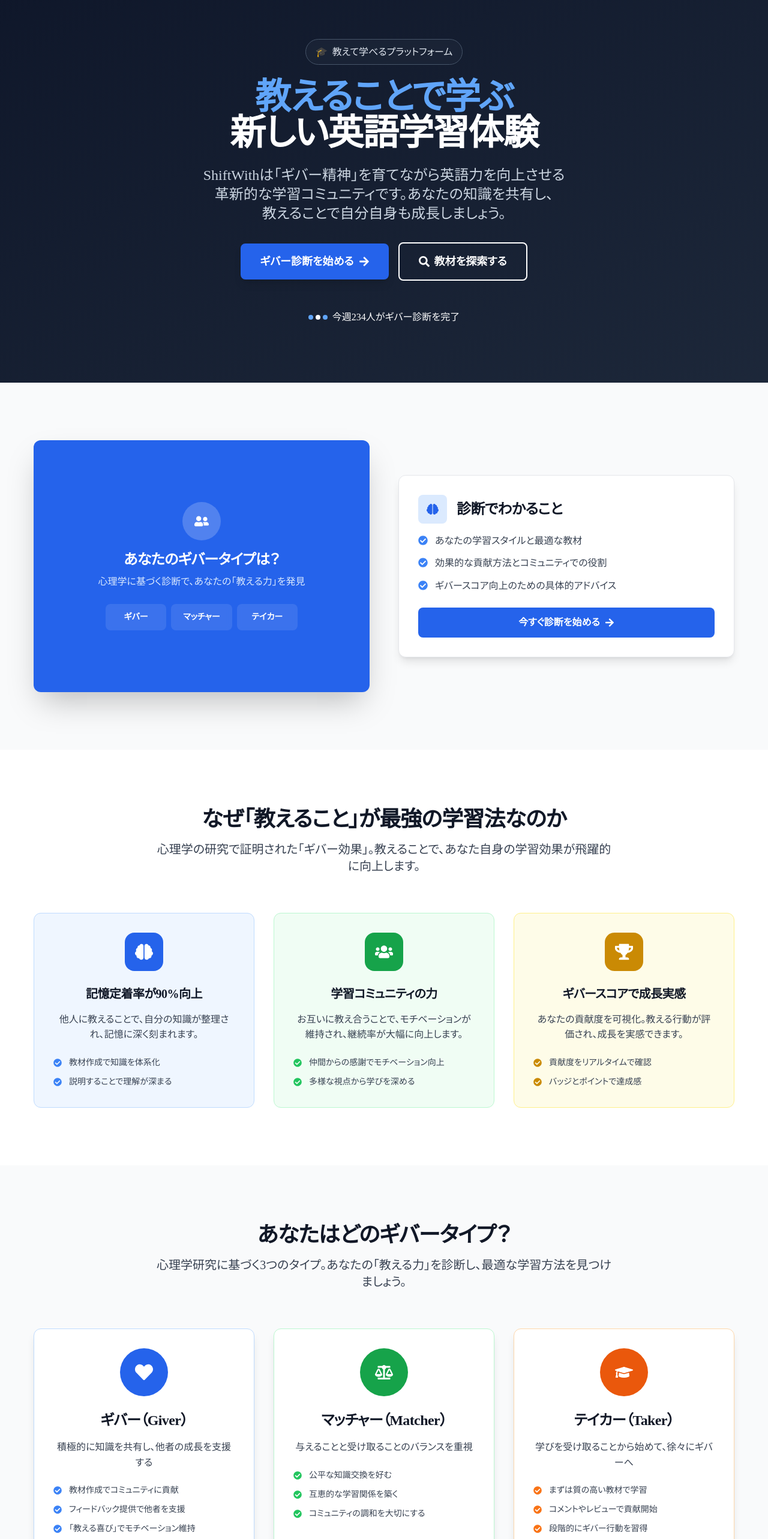
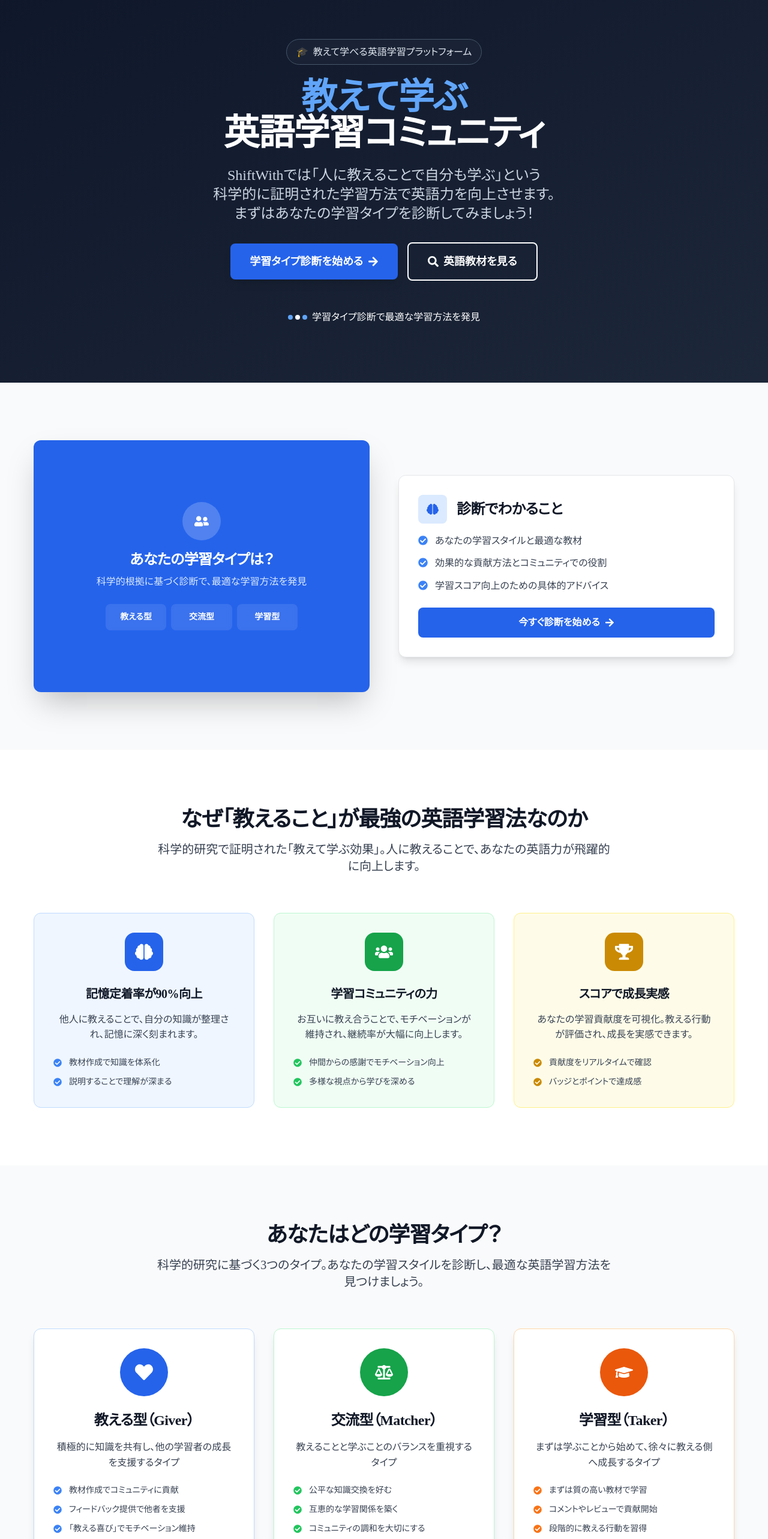
Before and after one commit to masatoman/personality-quiz, a Next.js app: page / in a window 1280 px wide. Shown: the part 100-2666 px from the top of the page at 60% size. Built offline with nearby package versions, Linux system fonts and the light colour scheme; no server answers.

Commit message:
fix: ビルドエラー修正 - 未使用変数・インポート削除、Suspense境界追加、useCallback修正

```diff
--- a/src/app/api/rankings/weekly/route.ts
+++ b/src/app/api/rankings/weekly/route.ts
@@ -41,7 +41,6 @@ const generateMockRankings = () => {
 // 簡素化されたランキングデータ取得関数
 const getWeeklyRankings = unstable_cache(
   async () => {
-    const startTime = Date.now();
     try {
       const supabase = createClient();
 
--- a/src/app/api/setup/fix-rls-policy/route.ts
+++ b/src/app/api/setup/fix-rls-policy/route.ts
@@ -31,7 +31,7 @@ export async function GET() {
 
     for (const query of rlsQueries) {
       try {
-        const { data, error } = await supabase.rpc('execute_sql', { sql_query: query });
+        const { error } = await supabase.rpc('execute_sql', { sql_query: query });
 
         if (error) {
           console.error('SQL実行エラー:', error);
--- a/src/app/page.tsx
+++ b/src/app/page.tsx
@@ -1,22 +1,12 @@
 'use client';
 
-import React, { useState } from 'react';
+import React from 'react';
 import { motion } from 'framer-motion';
 import Link from 'next/link';
-import { FaArrowRight, FaCheck, FaUsers, FaChalkboardTeacher, FaHeart, FaGift, FaBalanceScale, FaHandHoldingHeart, FaStar, FaSearch, FaBrain, FaTrophy, FaGraduationCap, FaUserFriends, FaCheckCircle } from 'react-icons/fa';
-import { useRouter } from 'next/navigation';
+import { FaArrowRight, FaUsers, FaHeart, FaBalanceScale, FaSearch, FaBrain, FaTrophy, FaGraduationCap, FaUserFriends, FaCheckCircle } from 'react-icons/fa';
 
 export default function LandingPage() {
-  const router = useRouter();
-  const [isHovered, setIsHovered] = useState(false);
-
-  const startGiverDiagnosis = () => {
-    router.push('/auth/signup');
-  };
-
-  const exploreContent = () => {
-    router.push('/explore');
-  };
+  // const [isHovered, setIsHovered] = useState(false);
 
   return (
     <div className="bg-white dark:bg-gray-900 text-gray-900 dark:text-gray-100">
@@ -36,7 +26,7 @@ export default function LandingPage() {
             transition={{ delay: 0.1, duration: 0.5 }}
           >
             <span className="mr-2">🎓</span>
-            教えて学べるプラットフォーム
+            教えて学べる英語学習プラットフォーム
           </motion.div>
 
           {/* メインタイトル */}
@@ -46,8 +36,8 @@ export default function LandingPage() {
             animate={{ y: 0, opacity: 1 }}
             transition={{ delay: 0.2, duration: 0.6 }}
           >
-            <span className="text-blue-400">教えることで学ぶ</span><br />
-            新しい英語学習体験
+            <span className="text-blue-400">教えて学ぶ</span><br />
+            英語学習コミュニティ
           </motion.h1>
 
           {/* 説明文 */}
@@ -57,9 +47,9 @@ export default function LandingPage() {
             animate={{ y: 0, opacity: 1 }}
             transition={{ delay: 0.3, duration: 0.6 }}
           >
-            ShiftWithは「ギバー精神」を育てながら英語力を向上させる<br />
-            革新的な学習コミュニティです。あなたの知識を共有し、<br />
-            教えることで自分自身も成長しましょう。
+            ShiftWithでは「人に教えることで自分も学ぶ」という<br />
+            科学的に証明された学習方法で英語力を向上させます。<br />
+            まずはあなたの学習タイプを診断してみましょう！
           </motion.p>
 
           {/* CTAボタン */}
@@ -71,7 +61,7 @@ export default function LandingPage() {
           >
             <Link href="/quiz">
               <button className="bg-blue-600 hover:bg-blue-700 text-white px-8 py-4 rounded-lg font-bold text-lg transition-all duration-300 flex items-center shadow-lg hover:shadow-xl">
-                ギバー診断を始める
+                学習タイプ診断を始める
                 <FaArrowRight className="ml-2" />
               </button>
             </Link>
@@ -79,7 +69,7 @@ export default function LandingPage() {
             <Link href="/explore">
               <button className="bg-transparent border-2 border-white text-white hover:bg-white hover:text-slate-900 px-8 py-4 rounded-lg font-semibold text-lg transition-all duration-300 flex items-center">
                 <FaSearch className="mr-2" />
-                教材を探索する
+                英語教材を見る
               </button>
             </Link>
           </motion.div>
@@ -97,7 +87,10 @@ export default function LandingPage() {
                 <div className="w-2 h-2 bg-white rounded-full"></div>
                 <div className="w-2 h-2 bg-blue-400 rounded-full"></div>
               </div>
-              <span className="text-white font-medium">今週234人がギバー診断を完了</span>
+              <span className="text-white font-medium">
+                {/* TODO: 実際の統計データに置き換える */}
+                学習タイプ診断で最適な学習方法を発見
+              </span>
             </div>
           </motion.div>
         </div>
@@ -120,18 +113,18 @@ export default function LandingPage() {
                   <div className="w-16 h-16 bg-white/20 rounded-full flex items-center justify-center mb-4">
                     <FaUserFriends className="text-2xl" />
                   </div>
-                  <h3 className="text-2xl font-bold mb-2 text-white">あなたのギバータイプは？</h3>
-                  <p className="text-blue-100 mb-6">心理学に基づく診断で、あなたの「教える力」を発見</p>
+                  <h3 className="text-2xl font-bold mb-2 text-white">あなたの学習タイプは？</h3>
+                  <p className="text-blue-100 mb-6">科学的根拠に基づく診断で、最適な学習方法を発見</p>
 
                   <div className="grid grid-cols-3 gap-2 w-full max-w-xs">
                     <div className="bg-white/10 backdrop-blur-sm rounded-lg p-3 text-center">
-                      <p className="font-semibold text-sm text-white">ギバー</p>
+                      <p className="font-semibold text-sm text-white">教える型</p>
                     </div>
                     <div className="bg-white/10 backdrop-blur-sm rounded-lg p-3 text-center">
-                      <p className="font-semibold text-sm text-white">マッチャー</p>
+                      <p className="font-semibold text-sm text-white">交流型</p>
                     </div>
                     <div className="bg-white/10 backdrop-blur-sm rounded-lg p-3 text-center">
-                      <p className="font-semibold text-sm text-white">テイカー</p>
+                      <p className="font-semibold text-sm text-white">学習型</p>
                     </div>
                   </div>
                 </div>
@@ -163,7 +156,7 @@ export default function LandingPage() {
                 </li>
                 <li className="flex items-start">
                   <FaCheckCircle className="text-blue-500 mt-1 mr-3 flex-shrink-0" />
-                  <span>ギバースコア向上のための具体的アドバイス</span>
+                  <span>学習スコア向上のための具体的アドバイス</span>
                 </li>
               </ul>
 
@@ -192,10 +185,10 @@ export default function LandingPage() {
             transition={{ duration: 0.6 }}
           >
             <h2 id="features-heading" className="text-3xl md:text-4xl font-bold text-gray-900 mb-4">
-              なぜ「教えること」が最強の学習法なのか
+              なぜ「教えること」が最強の英語学習法なのか
             </h2>
             <p className="text-xl text-gray-700 max-w-3xl mx-auto">
-              心理学の研究で証明された「ギバー効果」。教えることで、あなた自身の学習効果が飛躍的に向上します。
+              科学的研究で証明された「教えて学ぶ効果」。人に教えることで、あなたの英語力が飛躍的に向上します。
             </p>
           </motion.div>
 
@@ -265,9 +258,9 @@ export default function LandingPage() {
               <div className="w-16 h-16 bg-yellow-600 rounded-2xl flex items-center justify-center mx-auto mb-6">
                 <FaTrophy className="text-3xl text-white" />
               </div>
-              <h3 className="text-xl font-bold text-gray-900 mb-4">ギバースコアで成長実感</h3>
+              <h3 className="text-xl font-bold text-gray-900 mb-4">スコアで成長実感</h3>
               <p className="text-gray-700 mb-6">
-                あなたの貢献度を可視化。教える行動が評価され、成長を実感できます。
+                あなたの学習貢献度を可視化。教える行動が評価され、成長を実感できます。
               </p>
               <ul className="text-left space-y-3 text-sm text-gray-700">
                 <li className="flex items-center">
@@ -294,10 +287,10 @@ export default function LandingPage() {
             transition={{ duration: 0.6 }}
           >
             <h2 className="text-3xl md:text-4xl font-bold text-gray-900 mb-4">
-              あなたはどのギバータイプ？
+              あなたはどの学習タイプ？
             </h2>
             <p className="text-xl text-gray-700 max-w-3xl mx-auto">
-              心理学研究に基づく3つのタイプ。あなたの「教える力」を診断し、最適な学習方法を見つけましょう。
+              科学的研究に基づく3つのタイプ。あなたの学習スタイルを診断し、最適な英語学習方法を見つけましょう。
             </p>
           </motion.div>
 
@@ -313,9 +306,9 @@ export default function LandingPage() {
               <div className="w-20 h-20 bg-blue-600 rounded-full flex items-center justify-center mx-auto mb-6">
                 <FaHeart className="text-3xl text-white" />
               </div>
-              <h3 className="text-2xl font-bold text-gray-900 mb-4">ギバー（Giver）</h3>
+              <h3 className="text-2xl font-bold text-gray-900 mb-4">教える型（Giver）</h3>
               <p className="text-gray-700 mb-6">
-                積極的に知識を共有し、他者の成長を支援する
+                積極的に知識を共有し、他の学習者の成長を支援するタイプ
               </p>
               <ul className="text-left space-y-3 text-sm text-gray-700">
                 <li className="flex items-center">
@@ -344,9 +337,9 @@ export default function LandingPage() {
               <div className="w-20 h-20 bg-green-600 rounded-full flex items-center justify-center mx-auto mb-6">
                 <FaBalanceScale className="text-3xl text-white" />
               </div>
-              <h3 className="text-2xl font-bold text-gray-900 mb-4">マッチャー（Matcher）</h3>
+              <h3 className="text-2xl font-bold text-gray-900 mb-4">交流型（Matcher）</h3>
               <p className="text-gray-700 mb-6">
-                与えることと受け取ることのバランスを重視
+                教えることと学ぶことのバランスを重視するタイプ
               </p>
               <ul className="text-left space-y-3 text-sm text-gray-700">
                 <li className="flex items-center">
@@ -375,9 +368,9 @@ export default function LandingPage() {
               <div className="w-20 h-20 bg-orange-600 rounded-full flex items-center justify-center mx-auto mb-6">
                 <FaGraduationCap className="text-3xl text-white" />
               </div>
-              <h3 className="text-2xl font-bold text-gray-900 mb-4">テイカー（Taker）</h3>
+              <h3 className="text-2xl font-bold text-gray-900 mb-4">学習型（Taker）</h3>
               <p className="text-gray-700 mb-6">
-                学びを受け取ることから始めて、徐々にギバーへ
+                まずは学ぶことから始めて、徐々に教える側へ成長するタイプ
               </p>
               <ul className="text-left space-y-3 text-sm text-gray-700">
                 <li className="flex items-center">
@@ -390,7 +383,7 @@ export default function LandingPage() {
                 </li>
                 <li className="flex items-center">
                   <FaCheckCircle className="text-orange-500 mr-3 flex-shrink-0" />
-                  <span>段階的にギバー行動を習得</span>
+                  <span>段階的に教える行動を習得</span>
                 </li>
               </ul>
             </motion.div>
@@ -410,13 +403,13 @@ export default function LandingPage() {
               今すぐShiftWithコミュニティに参加
             </h2>
             <p className="text-xl text-slate-300 mb-8 max-w-2xl mx-auto">
-              あなたのギバータイプを発見し、「教えることで学ぶ」新しい英語学習体験を始めましょう！
+              あなたの学習タイプを発見し、「教えて学ぶ」新しい英語学習体験を始めましょう！
             </p>
 
             <div className="flex flex-col sm:flex-row gap-4 justify-center items-center">
               <Link href="/quiz">
                 <button className="bg-blue-600 hover:bg-blue-700 text-white px-8 py-4 rounded-lg font-bold text-lg transition-all duration-300 flex items-center shadow-lg hover:shadow-xl">
-                  ギバー診断でコミュニティ参加
+                  学習タイプ診断でコミュニティ参加
                   <FaArrowRight className="ml-2" />
                 </button>
               </Link>
@@ -424,7 +417,7 @@ export default function LandingPage() {
               <Link href="/explore">
                 <button className="bg-transparent border-2 border-white text-white hover:bg-white hover:text-slate-900 px-8 py-4 rounded-lg font-semibold text-lg transition-all duration-300 flex items-center">
                   <FaSearch className="mr-2" />
-                  教材をのぞいてみる
+                  英語教材をのぞいてみる
                 </button>
               </Link>
             </div>
--- a/src/app/support/page.tsx
+++ b/src/app/support/page.tsx
@@ -6,7 +6,6 @@ import {
   FaComments,
   FaLightbulb,
   FaTools,
-  FaCog,
   FaShieldAlt,
   FaSearch,
   FaExternalLinkAlt
--- a/src/app/welcome/WelcomeClient.tsx
+++ b/src/app/welcome/WelcomeClient.tsx
@@ -2,11 +2,10 @@
 
 import React, { useEffect, useState } from 'react';
 import Link from 'next/link';
-import { useRouter, useSearchParams } from 'next/navigation';
+import { useSearchParams } from 'next/navigation';
 import { FaRocket, FaBookOpen, FaTrophy, FaArrowRight, FaUserGraduate, FaLightbulb, FaUsers } from 'react-icons/fa';
 
 const WelcomeClient = () => {
-  const router = useRouter();
   const searchParams = useSearchParams();
   const [isFirstLogin, setIsFirstLogin] = useState(false);
 
--- a/src/components/ResultsClient.tsx
+++ b/src/components/ResultsClient.tsx
@@ -121,7 +121,7 @@ export function ResultsClient() {
     message: '',
     success: false
   });
-  const [isLoadingRecommendations, setIsLoadingRecommendations] = useState(false);
+  // const [isLoadingRecommendations, setIsLoadingRecommendations] = useState(false);
 
   // 結果データの取得と解析（メモ化）
   const quizResults = useMemo(() => {
@@ -246,7 +246,7 @@ export function ResultsClient() {
     let giverScore = 0;
     let takerScore = 0;
 
-    answers.forEach((answer, index) => {
+    answers.forEach((answer) => {
       if (answer === 0) { // 第1選択肢（他者助ける系）
         giverScore++;
       } else if (answer === 2) { // 第3選択肢（個人学習系）
--- a/src/components/StandardCreator/ImprovedCreator.tsx
+++ b/src/components/StandardCreator/ImprovedCreator.tsx
@@ -1,7 +1,7 @@
 'use client';
 
 import React, { useState, useEffect } from 'react';
-import { ArrowLeftIcon, EyeIcon, PlusIcon, TrashIcon } from '@heroicons/react/24/outline';
+import { TrashIcon } from '@heroicons/react/24/outline';
 import { Bars3Icon } from '@heroicons/react/24/outline';
 import { DragDropContext, Droppable, Draggable } from 'react-beautiful-dnd';
 import { useToast } from '../../hooks/useToast';
--- a/src/components/common/layout/Navbar.tsx
+++ b/src/components/common/layout/Navbar.tsx
@@ -3,7 +3,7 @@
 import React, { useState, useEffect, useRef } from 'react';
 import Link from 'next/link';
 import { usePathname, useRouter } from 'next/navigation';
-import { FaHome, FaSearch, FaEdit, FaUser, FaBell, FaBars, FaSignOutAlt, FaCog, FaUserCircle, FaChartBar, FaBook } from 'react-icons/fa';
+import { FaHome, FaSearch, FaEdit, FaUser, FaBell, FaBars, FaSignOutAlt, FaCog, FaUserCircle, FaBook } from 'react-icons/fa';
 import { getClient } from '@/lib/supabase/client';
 
 const Navbar: React.FC = () => {
--- a/src/components/dashboard/DashboardPage.tsx
+++ b/src/components/dashboard/DashboardPage.tsx
@@ -3,7 +3,6 @@
 import React, { useState, useEffect } from 'react';
 import { FaUserCircle, FaBell, FaSearch, FaChartLine, FaBookOpen, FaAward } from 'react-icons/fa';
 import { useAuth } from '@/hooks/useAuth';
-import Link from 'next/link';
 
 // サブコンポーネントをインポート
 import ActivitySummary from './ActivitySummary';
```
Also changed, not shown: src/app/api/auth/create-profile/route.ts (added, +96 -0 lines), src/app/welcome/page.tsx (+6 -2 lines), src/components/features/todo/TodoRecommendations.tsx (+4 -4 lines).
